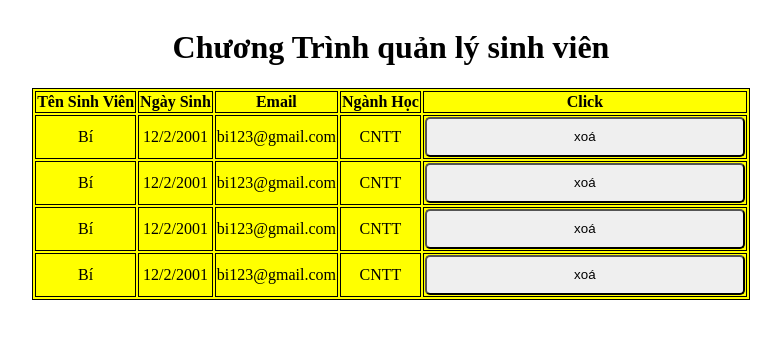
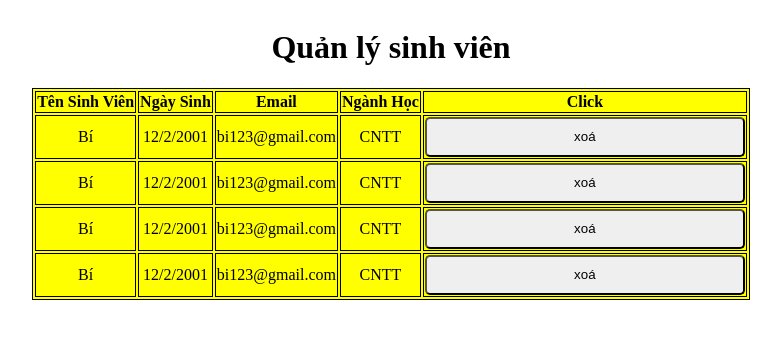
Before and after one commit to CaoLamBaoKhanh/test, a plain HTML site: page index.html in a window 1280 px wide. Shown: the whole page, without its empty margins (249-1030 px from the left). Drawn offline with Linux system fonts and the light colour scheme.

Commit message:
Update index.html

```diff
--- a/index.html
+++ b/index.html
@@ -8,7 +8,7 @@
   </head>
   <body>
     <div class="Body">
-      <h1>Chương Trình quản lý sinh viên</h1>
+      <h1>Quản lý sinh viên</h1>
       <div class="Infor">
         <table class="Infor-Student">
           <thead>
```
